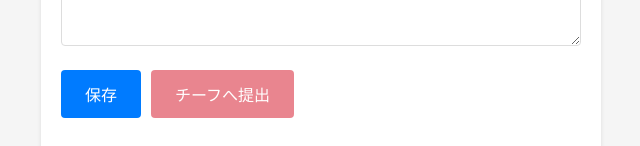
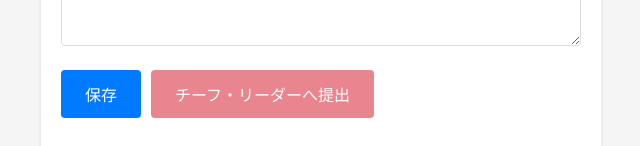
Before and after one commit to itoshu008/GENBAREPOT, a React (Vite) app in the folder client/: page / in a window 1280 px wide. Shown: the part 710-856 px from the top of the page, without its empty margins (319-959 px from the left). Built offline with nearby package versions, Linux system fonts and the light colour scheme; no server answers.

Commit message:
スタッフページ: 「チーフへ提出」ボタンのテキストを「チーフ・リーダーへ提出」に変更

```diff
--- a/client/src/pages/StaffPage.tsx
+++ b/client/src/pages/StaffPage.tsx
@@ -780,7 +780,7 @@ function StaffPage() {
                 disabled={loading || !currentReport?.id}
                 className="btn btn-danger"
               >
-                チーフへ提出
+                チーフ・リーダーへ提出
               </button>
             )}
           </div>
```
